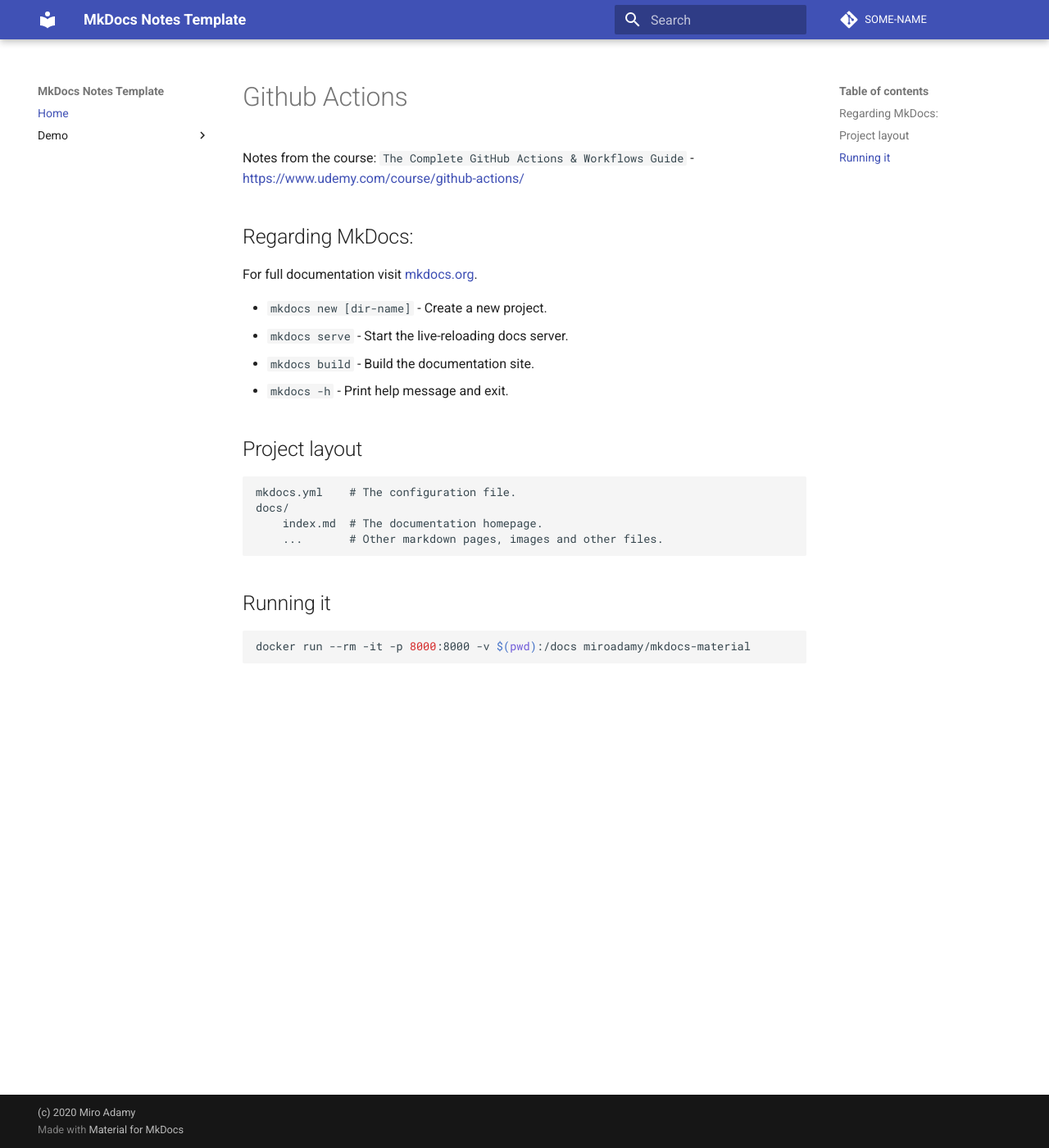
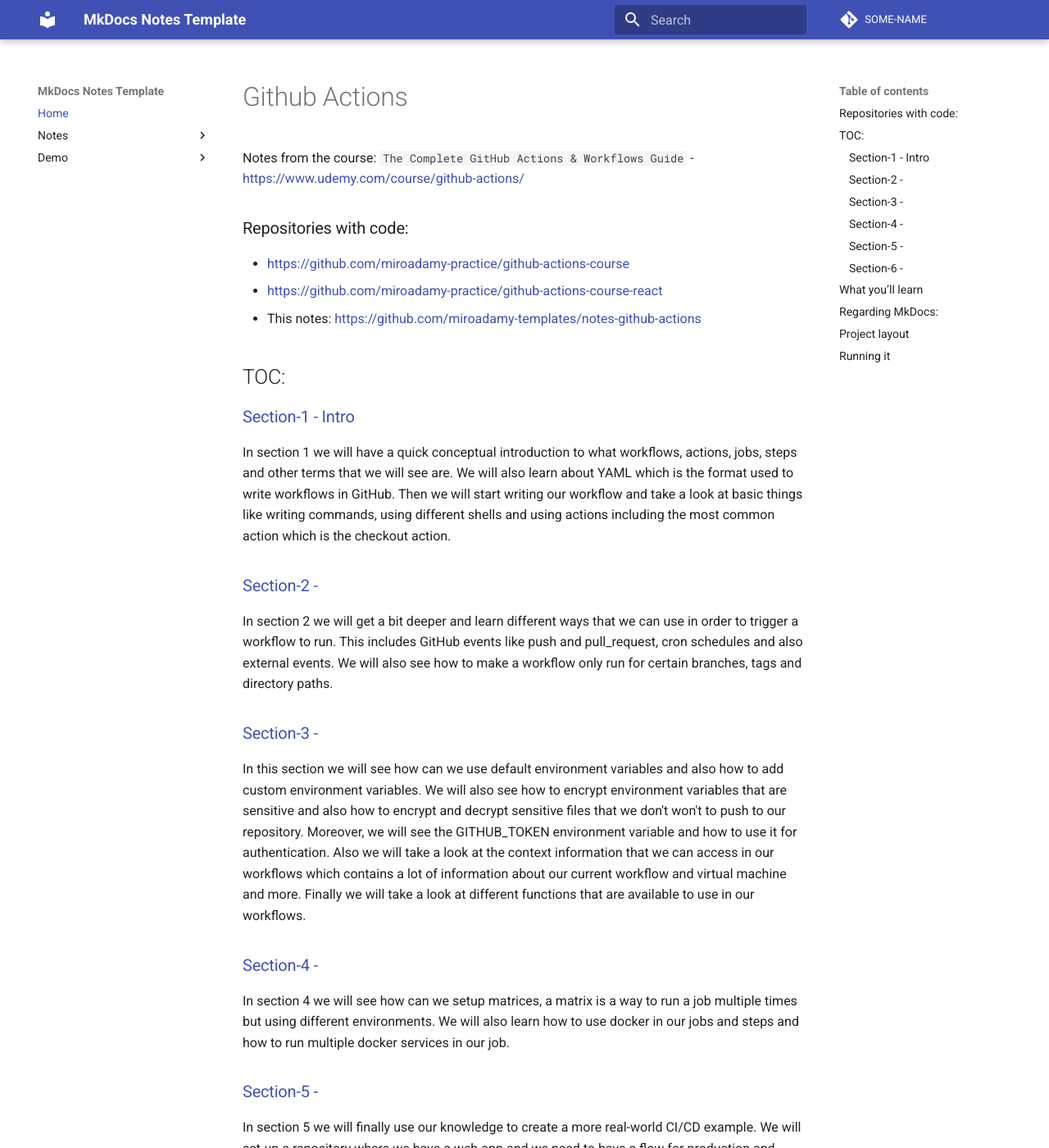
Before and after one commit to miroadamy-practice/notes-github-actions, an MkDocs documentation site: the page built from docs/index.md, in a window 1280 px wide and 1400 px high. Shown: the whole window at 82% size. Built offline with MkDocs 1.6.1 and Material for MkDocs 9.7.7, drawn with Linux system fonts in a browser that asks for light colours; comment, search, counter and statistics services are not loaded; some of the changed text lies outside the part shown.

Commit message:
Started with course

```diff
--- a/docs/index.md
+++ b/docs/index.md
@@ -1,6 +1,58 @@
 # Github Actions
 
 Notes from the course: `The Complete GitHub Actions & Workflows Guide` - https://www.udemy.com/course/github-actions/
+### Repositories with code:
+
+* <https://github.com/miroadamy-practice/github-actions-course>
+* <https://github.com/miroadamy-practice/github-actions-course-react>
+* This notes: <https://github.com/miroadamy-templates/notes-github-actions>
+
+## TOC:
+
+### [Section-1 - Intro](./section-01.md)
+
+In section 1 we will have a quick conceptual introduction to what workflows, actions, jobs, steps and other terms that we will see are. We will also learn about YAML which is the format used to write workflows in GitHub. Then we will start writing our workflow and take a look at basic things like writing commands, using different shells and using actions including the most common action which is the checkout action.
+
+### [Section-2 - ](./section-02.md)
+
+
+In section 2 we will get a bit deeper and learn different ways that we can use in order to trigger a workflow to run. This includes GitHub events like push and pull_request, cron schedules and also external events. We will also see how to make a workflow only run for certain branches, tags and directory paths.
+
+### [Section-3 - ](./section-03.md)
+
+
+In this section we will see how can we use default environment variables and also how to add custom environment variables. We will also see how to encrypt environment variables that are sensitive and also how to encrypt and decrypt sensitive files that we don't won't to push to our repository. Moreover, we will see the GITHUB_TOKEN environment variable and how to use it for authentication. Also we will take a look at the context information that we can access in our workflows which contains a lot of information about our current workflow and virtual machine and more. Finally we will take a look at different functions that are available to use in our workflows.
+
+### [Section-4 - ](./section-04.md)
+
+In section 4 we will see how can we setup matrices, a matrix is a way to run a job multiple times but using different environments. We will also learn how to use docker in our jobs and steps and how to run multiple docker services in our job.
+
+### [Section-5 - ](./section-05.md)
+
+In section 5 we will finally use our knowledge to create a more real-world CI/CD example. We will set-up a repository where we have a web app and we need to have a flow for production and development deployment. So we will have 2 branches, 1 for production and another for development and we will write a workflow for each one of these branches to do certain things. These things will differ depending whether we are pushing on production or development branch. We will also have a workflow that will run if someone opened a pull request. The tasks we will perform includes: installing dependencies, caching, testing, checking code format, uploading artifacts, automatically generating a semantic version, deploying to production/staging, creating releases, opening issues, sending slack notifications and more.
+
+### [Section-6 - ](./section-06.md)
+
+During the course we will use some actions that are available in the marketplace. In this section we will learn how to create our own actions. Actions can be created using JavaScript or using Docker. In this section we are going to learn about both ways and then we will create a JavaScript action that opens GitHub issues and a docker action that send a slack message which we will write using PHP.
+
+
+
+## What you’ll learn
+
+* Learn about writing serialized data in the YAML format
+* Discover conceptually what workflows and GitHub actions are
+* Learn what terms like action, step, job, event, workflow, etc.. mean
+* Discover everything you can do in a github workflow (events, schedules, filtering, environment variables, context, encryption, matrix and more)
+* Learn how docker can be used in a github workflow
+* Create a real-life CI/CD workflow for code testing, formatting, versioning and more
+* Learn how to use semantic versioning to automatically version your code in your workflow
+* Upload code testing coverage reports in your workflows using codecov
+* Use caching in workflows for faster performace
+* Learn about uploading artifacts in workflows
+* Learn about how to create your own custom GitHub Actions using Javascript or Docker
+* Create an action for opening GitHub issues using JavaScript
+* Create an action for sending slack messages using PHP
+* Learn how to publish GitHub actions in the GitHub marketplace.
 
 
 
--- a/mkdocs.yml
+++ b/mkdocs.yml
@@ -7,6 +7,10 @@ copyright: (c) 2020 Miro Adamy
 
 nav:
     - Home: index.md
+    - Notes:
+        - 01: section-01.md
+        - 02: section-02.md
+        - 03: section-03.md
     - Demo:
         - Markdown: markdown-demo.md
         - Macros: macros-demo1.md
```
Also changed, not shown: docs/section-01.md (added, +3 -0 lines), docs/section-02.md (added, +3 -0 lines), docs/section-03.md (added, +3 -0 lines).
